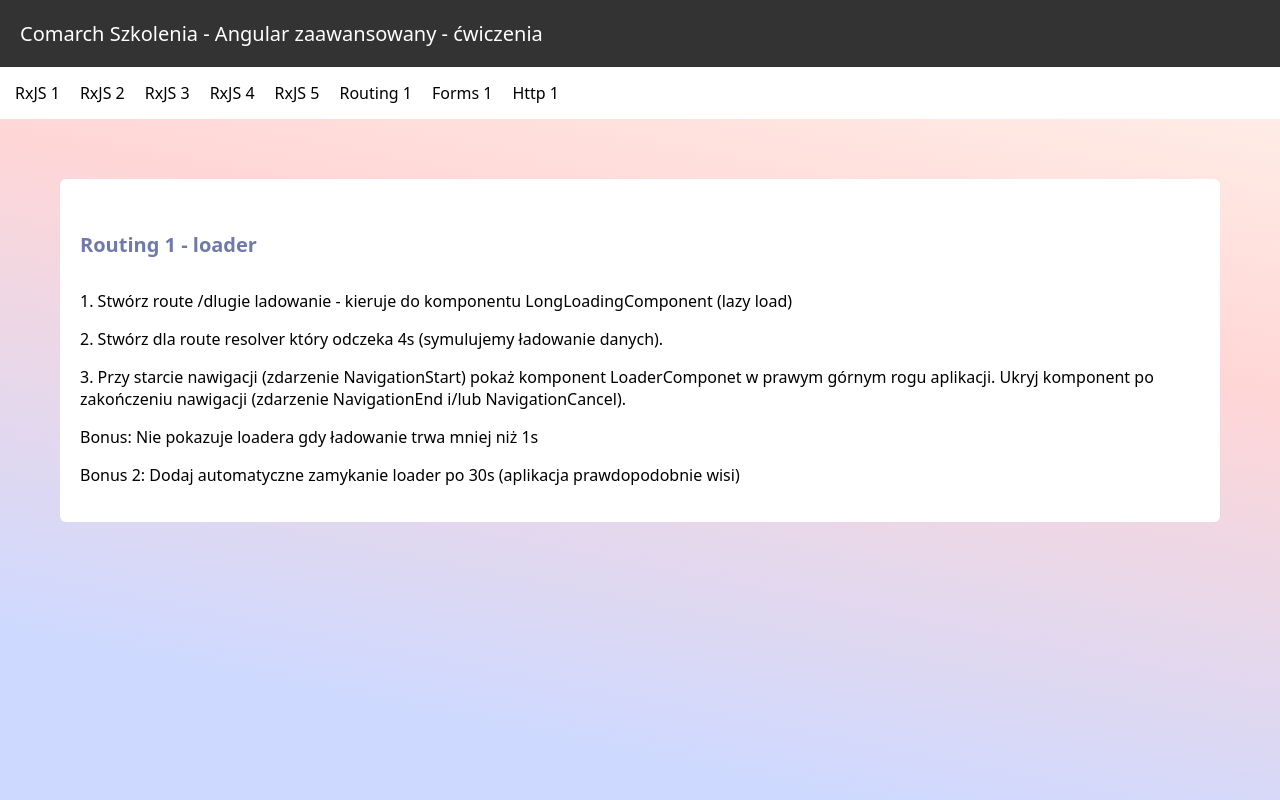
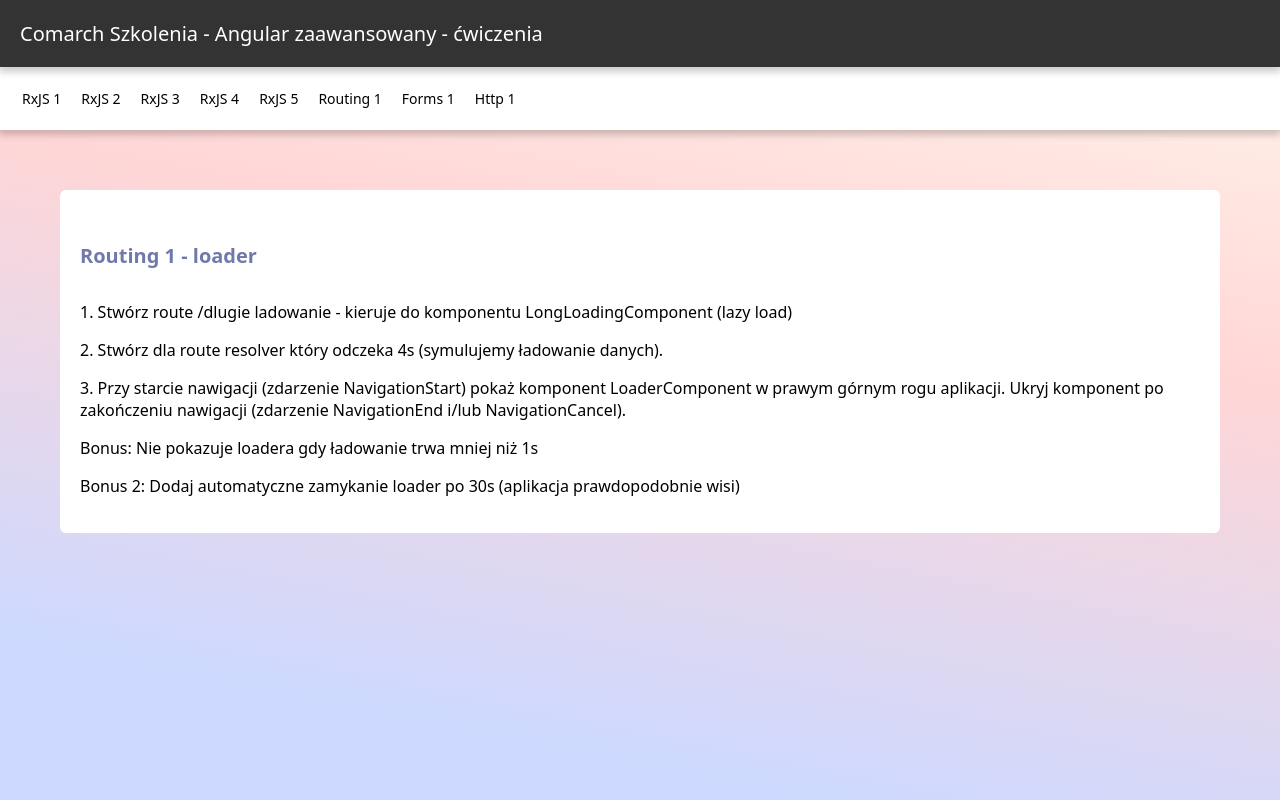
Before and after one commit to rbrzegowy/cwiczenia-angular-zaawansowany, an Angular app: page /routing1 in a window 1280 px wide. Built offline with nearby package versions, Linux system fonts and the light colour scheme.

Commit message:
css, typos

```diff
--- a/src/app/components/app.component.scss
+++ b/src/app/components/app.component.scss
@@ -7,6 +7,8 @@ header {
   color: #fff;
   padding: 20px;
   font-size: 1.25rem;
+  box-shadow: 0px 4px 7px 1px rgb(0 0 0 / 20%);
+  position: relative;
 }
 
 nav {
@@ -15,7 +17,9 @@ nav {
   gap: 20px;
   background-color: #fff;
   color: #000;
-  padding: 15px;
+  padding: 22px;
+  font-size: 14px;
+  box-shadow: 0px 4px 7px 1px rgb(0 0 0 / 20%);
 }
 
 main {
--- a/src/app/components/routing/routing1/routing1.component.html
+++ b/src/app/components/routing/routing1/routing1.component.html
@@ -8,7 +8,7 @@
 </p>
 <p>
   3. Przy starcie nawigacji (zdarzenie NavigationStart) pokaż komponent
-  LoaderComponet w prawym górnym rogu aplikacji. Ukryj komponent po zakończeniu
+  LoaderComponent w prawym górnym rogu aplikacji. Ukryj komponent po zakończeniu
   nawigacji (zdarzenie NavigationEnd i/lub NavigationCancel).
 </p>
 <p>Bonus: Nie pokazuje loadera gdy ładowanie trwa mniej niż 1s</p>
```
